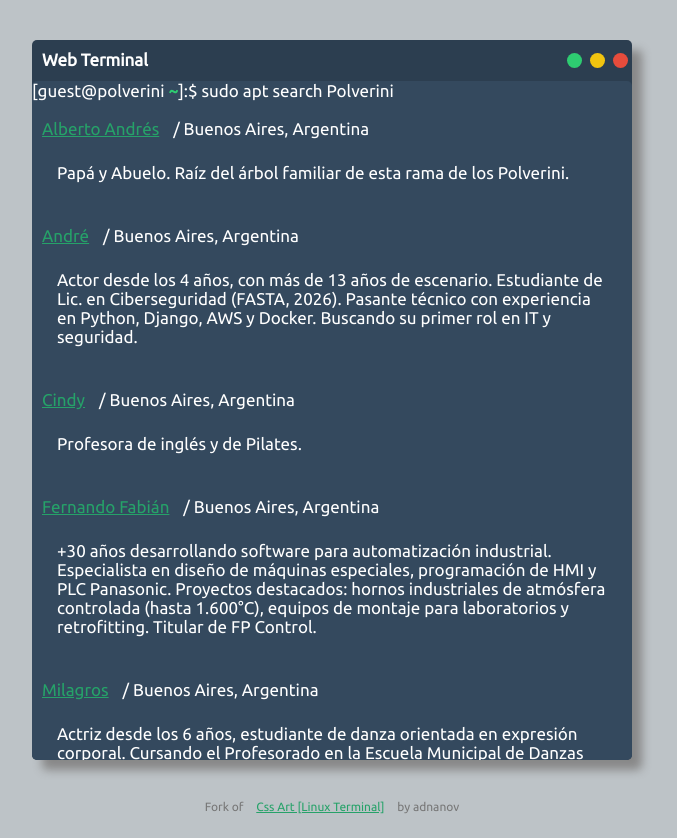
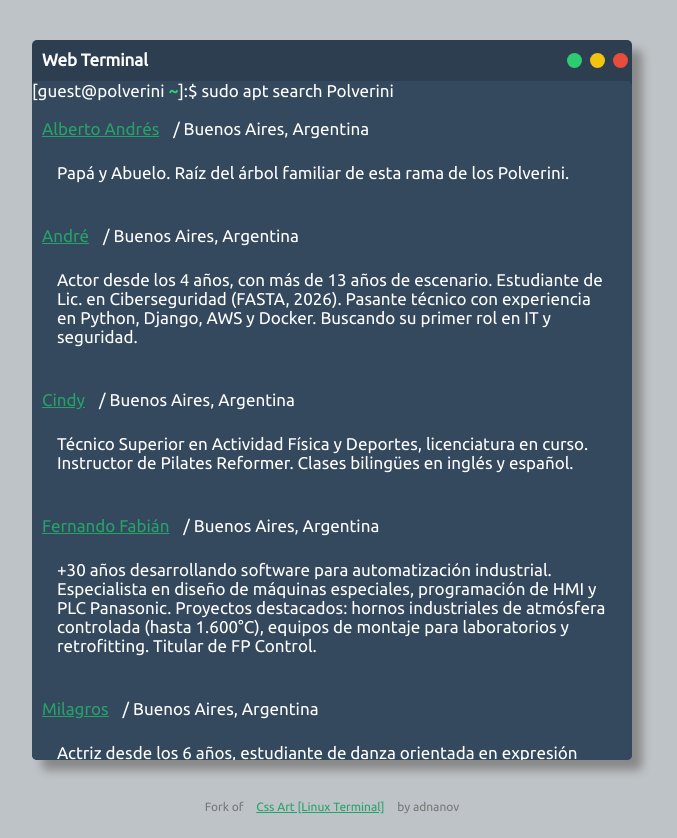
Before and after one commit to rpolverini/polverini, a plain HTML site: page index.html in a window 1280 px wide. Shown: the whole page, without its empty margins (308-985 px from the left). Drawn offline with Linux system fonts and the light colour scheme.

Commit message:
Update profile description for Cindy Polverini

```diff
--- a/index.html
+++ b/index.html
@@ -121,7 +121,7 @@
         <p>Actor desde los 4 años, con más de 13 años de escenario. Estudiante de Lic. en Ciberseguridad (FASTA, 2026). Pasante técnico con experiencia en Python, Django, AWS y Docker. Buscando su primer rol en IT y seguridad.</p>
         <br>
         <a href="https://www.linkedin.com/in/cindy-polverini-2235532bb/">Cindy</a> / Buenos Aires, Argentina<br>
-        <p>Profesora de inglés y de Pilates.</p>
+        <p>Técnico Superior en Actividad Física y Deportes, licenciatura en curso. Instructor de Pilates Reformer. Clases bilingües en inglés y español.</p>
         <br>
         <a href="http://fpcontrol.com.ar">Fernando Fabián</a> / Buenos Aires, Argentina<br>
         <p>+30 años desarrollando software para automatización industrial. Especialista en diseño de máquinas especiales, programación de HMI y PLC Panasonic. Proyectos destacados: hornos industriales de atmósfera controlada (hasta 1.600°C), equipos de montaje para laboratorios y retrofitting. Titular de FP Control.</p>
```
